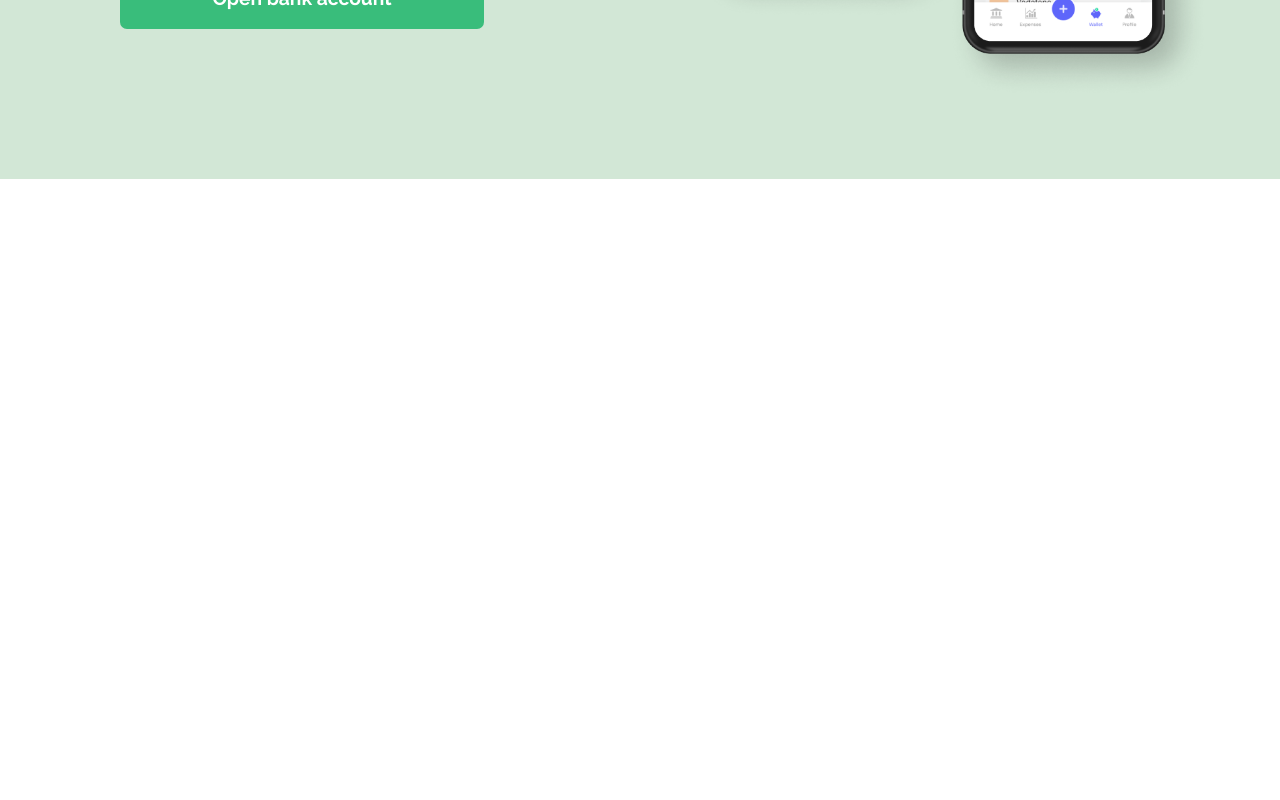
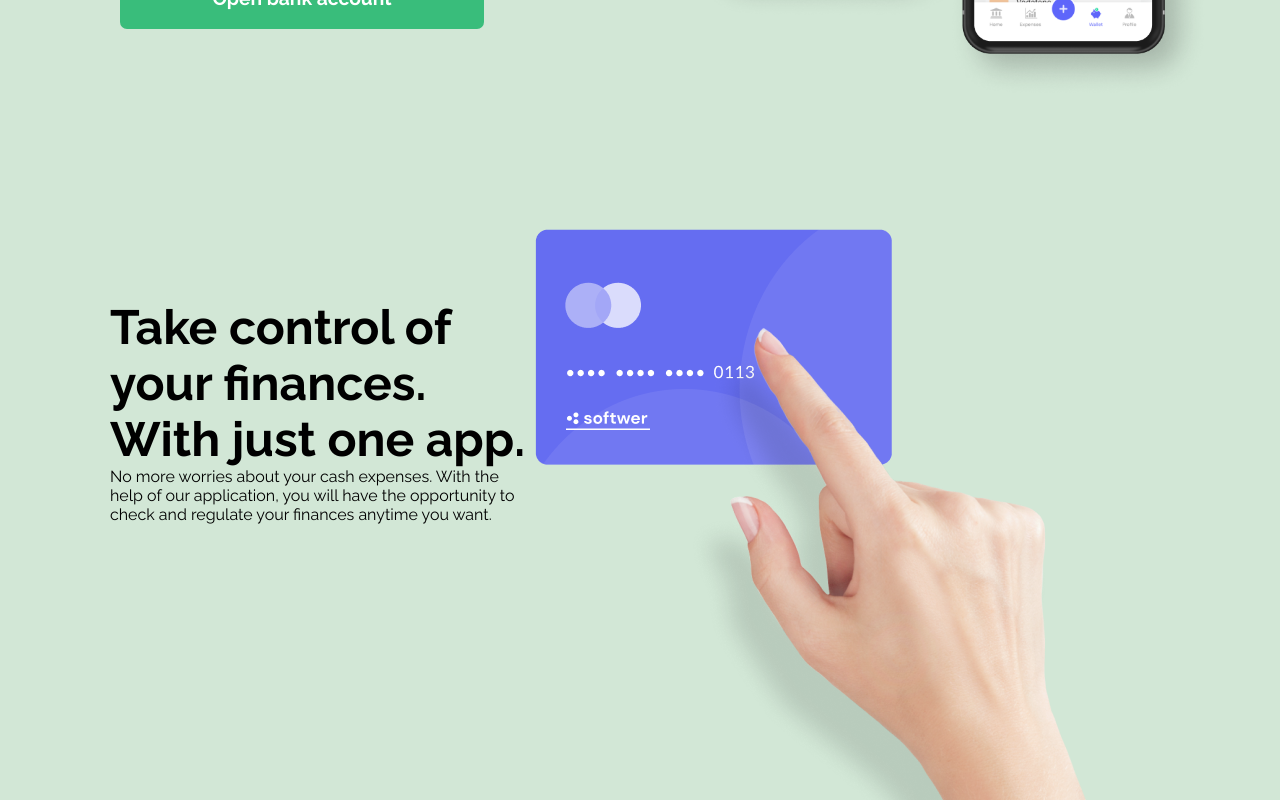
Before and after one commit to Trend20/Softwer, a React (Create React App) app: page / in a window 1280 px wide. Shown: the part 660-1460 px from the top of the page. Before the commit the page ends 839 px from the top, so only its background shows below. Built offline with nearby package versions, Linux system fonts and the light colour scheme.

Commit message:
working on the card section

```diff
--- a/src/components/pages/Home/Home.css
+++ b/src/components/pages/Home/Home.css
@@ -2,6 +2,7 @@
     display: flex;
     width: 100%;
     padding: 50px 70px;
+    flex-direction: column;
     background: rgb(210, 231, 214);
 }
 
@@ -118,3 +119,23 @@
         width: 100%;
     }
 }
+/* end of hero section */
+
+/* card section */
+
+.card{
+    display: flex;
+    padding: 100px 30px;
+    width: 100%;
+}
+
+.card-text{
+    display: flex;
+    width: 50%;
+    flex-direction: column;
+    padding: 70px 10px;
+}
+
+.card-text h3{
+    font-size: 3rem;
+}
--- a/src/components/pages/Home/Home.js
+++ b/src/components/pages/Home/Home.js
@@ -15,6 +15,22 @@ function Home() {
                         <img src="/img/hero-mg1.png" alt="slide1" />
                 </div>
             </div>
+
+
+            {/* card section */}
+
+            <div className="card">
+                <div className="card-text">
+                    <h3>Take control of your finances. With just one app.</h3>
+                    <p>
+                      No more worries about your cash expenses. With the help of our application, you will have the opportunity to check and regulate your finances anytime you want.
+                    </p>
+                </div>
+
+                <div className="card-image">
+                    <img src="/img/card.png" alt="card" />
+                </div>
+            </div>
         </div>
     )
 }
```
Also changed, not shown: 1 other file (tests, documents, lock files or other folders).
